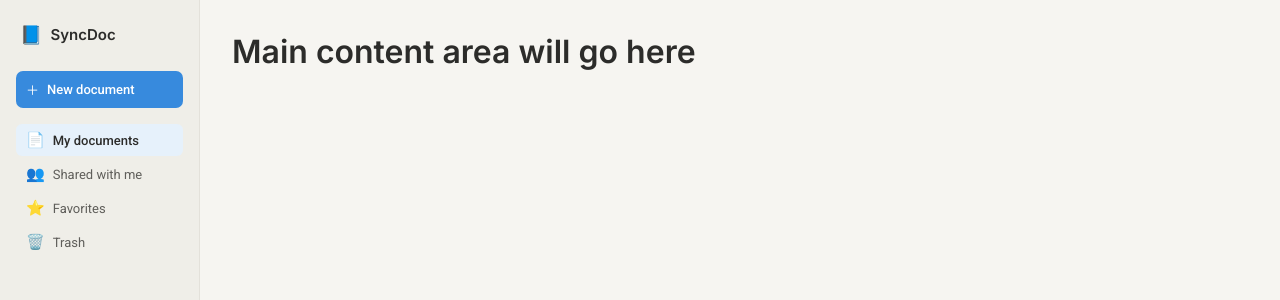
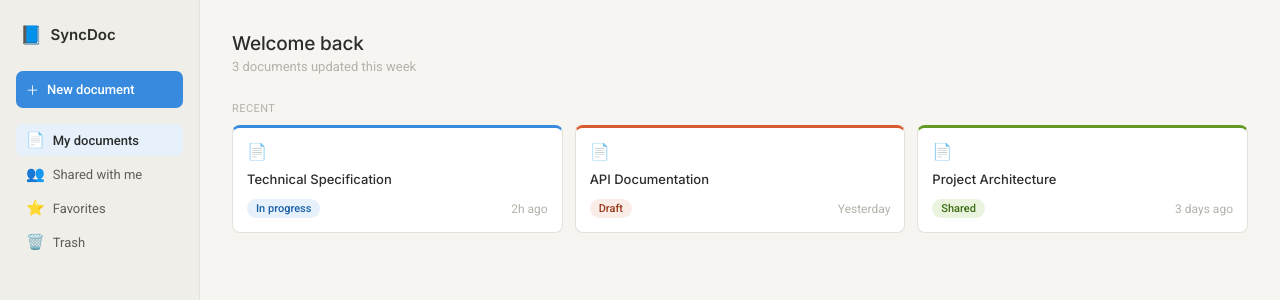
Before and after one commit to sanskrutishelke430-bit/syncdoc, a React app in the folder frontend/: page /dashboard in a window 1280 px wide. Shown: the top 300 px of the page. Built offline with nearby package versions, Linux system fonts and the light colour scheme; the HTML template or start-up script is replaced by a standard one.

Commit message:
Add DocumentCard component and Dashboard page - full dashboard UI working

```diff
--- a/frontend/src/App.jsx
+++ b/frontend/src/App.jsx
@@ -1,15 +1,9 @@
-// App.jsx — TEMPORARY: previewing the Sidebar component
-import Sidebar from './components/Sidebar';
+// App.jsx — TEMPORARY: previewing the Dashboard page
+// (We'll add real routing with React Router in a later step)
+import Dashboard from './pages/Dashboard';
 
 function App() {
-  return (
-    <div style={{ display: 'flex' }}>
-      <Sidebar activeItem="documents" />
-      <div style={{ padding: '2rem' }}>
-        <h1>Main content area will go here</h1>
-      </div>
-    </div>
-  );
+  return <Dashboard />;
 }
 
 export default App;
--- /dev/null
+++ b/frontend/src/components/DocumentCard.css
@@ -0,0 +1,45 @@
+/* DocumentCard.css — styles for a single document tile */
+
+.doc-card {
+  background: var(--color-surface);
+  border: 0.5px solid var(--color-border);
+  border-top: 3px solid var(--color-accent);
+  border-radius: 8px;
+  padding: 14px;
+  cursor: pointer;
+  transition: box-shadow 0.15s ease;
+}
+
+.doc-card:hover {
+  box-shadow: 0 2px 8px rgba(0, 0, 0, 0.06);
+}
+
+.doc-card-icon {
+  font-size: 16px;
+}
+
+.doc-card-title {
+  font-family: var(--font-heading);
+  font-size: 13px;
+  font-weight: 500;
+  margin: 10px 0 12px;
+  color: var(--color-text-primary);
+}
+
+.doc-card-footer {
+  display: flex;
+  align-items: center;
+  justify-content: space-between;
+}
+
+.doc-card-status {
+  font-size: 11px;
+  padding: 3px 9px;
+  border-radius: 20px;
+  font-weight: 500;
+}
+
+.doc-card-time {
+  font-size: 12px;
+  color: var(--color-text-muted);
+}
--- /dev/null
+++ b/frontend/src/components/DocumentCard.jsx
@@ -0,0 +1,37 @@
+// DocumentCard.jsx — a single document tile shown in the dashboard grid
+import './DocumentCard.css';
+
+const statusStyles = {
+  'In progress': { bg: 'var(--color-accent-bg)', text: 'var(--color-accent-text)' },
+  'Draft': { bg: 'var(--color-status-draft-bg)', text: 'var(--color-status-draft-text)' },
+  'Shared': { bg: 'var(--color-status-shared-bg)', text: 'var(--color-status-shared-text)' },
+};
+
+const iconColors = {
+  paragraph: '#378ADD',
+  code: '#D85A30',
+  notes: '#639922',
+};
+
+function DocumentCard({ title, updatedAt, status = 'Draft', iconType = 'paragraph', onClick }) {
+  const statusStyle = statusStyles[status] || statusStyles['Draft'];
+  const iconColor = iconColors[iconType] || iconColors['paragraph'];
+
+  return (
+    <div className="doc-card" onClick={onClick} style={{ borderTopColor: iconColor }}>
+      <div className="doc-card-icon" style={{ color: iconColor }}>📄</div>
+      <p className="doc-card-title">{title}</p>
+      <div className="doc-card-footer">
+        <span
+          className="doc-card-status"
+          style={{ background: statusStyle.bg, color: statusStyle.text }}
+        >
+          {status}
+        </span>
+        <span className="doc-card-time">{updatedAt}</span>
+      </div>
+    </div>
+  );
+}
+
+export default DocumentCard;
--- /dev/null
+++ b/frontend/src/pages/Dashboard.css
@@ -0,0 +1,38 @@
+/* Dashboard.css — layout styles for the dashboard page */
+
+.dashboard {
+  display: flex;
+  min-height: 100vh;
+}
+
+.dashboard-main {
+  flex: 1;
+  padding: 2rem 2rem 1.5rem;
+}
+
+.dashboard-title {
+  font-size: 19px;
+  font-weight: 500;
+  color: var(--color-text-primary);
+  letter-spacing: -0.01em;
+}
+
+.dashboard-subtitle {
+  font-size: 13px;
+  color: var(--color-text-muted);
+  margin: 4px 0 1.75rem;
+}
+
+.dashboard-section-label {
+  font-size: 11px;
+  color: var(--color-text-muted);
+  margin: 0 0 10px;
+  letter-spacing: 0.04em;
+  text-transform: uppercase;
+}
+
+.dashboard-grid {
+  display: grid;
+  grid-template-columns: repeat(auto-fit, minmax(180px, 1fr));
+  gap: 12px;
+}
--- /dev/null
+++ b/frontend/src/pages/Dashboard.jsx
@@ -0,0 +1,41 @@
+// Dashboard.jsx — main dashboard page, brings together Sidebar and document cards
+import Sidebar from '../components/Sidebar';
+import DocumentCard from '../components/DocumentCard';
+import './Dashboard.css';
+
+function Dashboard() {
+  // Placeholder data for now — we'll connect this to real API data
+  // (GET /api/documents) once the page itself looks right.
+  const documents = [
+    { id: 1, title: 'Technical Specification', updatedAt: '2h ago', status: 'In progress', iconType: 'paragraph' },
+    { id: 2, title: 'API Documentation', updatedAt: 'Yesterday', status: 'Draft', iconType: 'code' },
+    { id: 3, title: 'Project Architecture', updatedAt: '3 days ago', status: 'Shared', iconType: 'notes' },
+  ];
+
+  return (
+    <div className="dashboard">
+      <Sidebar activeItem="documents" />
+
+      <main className="dashboard-main">
+        <h1 className="dashboard-title">Welcome back</h1>
+        <p className="dashboard-subtitle">{documents.length} documents updated this week</p>
+
+        <p className="dashboard-section-label">Recent</p>
+        <div className="dashboard-grid">
+          {documents.map((doc) => (
+            <DocumentCard
+              key={doc.id}
+              title={doc.title}
+              updatedAt={doc.updatedAt}
+              status={doc.status}
+              iconType={doc.iconType}
+              onClick={() => console.log('Open document', doc.id)}
+            />
+          ))}
+        </div>
+      </main>
+    </div>
+  );
+}
+
+export default Dashboard;
```
